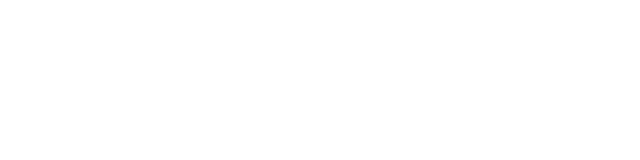
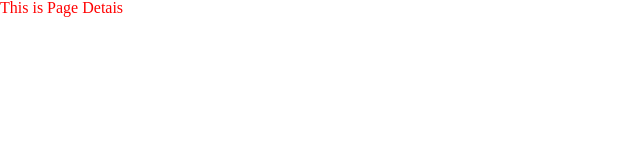
Before and after one commit to HomeFU/home-fu-frontend-public, a React (Vite) app in the folder home-fu/: page /details in a window 1280 px wide. Before the commit this address had no page. Shown: the top 160 px of the page, without its empty margins (0-640 px from the left). Built offline with nearby package versions, Linux system fonts and the light colour scheme; a web font is replaced by a local one.

Commit message:
feature/created details page

```diff
--- a/home-fu/src/App.tsx
+++ b/home-fu/src/App.tsx
@@ -1,12 +1,14 @@
 import "./App.css";
 import { BrowserRouter, Routes, Route } from "react-router-dom";
-import Home from "./pages/Home";
+import Home from "./pages/Home/Home";
+import { Details } from "./pages/Details/Details";
 
 function App() {
   return (
     <BrowserRouter>
       <Routes>
         <Route path="/" element={<Home/>}></Route>
+        <Route path="/details" element={<Details/>}></Route>
       </Routes>
     </BrowserRouter>
   );
--- /dev/null
+++ b/home-fu/src/pages/Details/Details.tsx
@@ -0,0 +1,7 @@
+import style from "./details.module.scss"
+
+export const Details = () => {
+    return (<>
+        <h1 className={style.h1}>This is Page Detais</h1>
+    </>)
+}
--- /dev/null
+++ b/home-fu/src/pages/Details/details.module.scss
@@ -0,0 +1,3 @@
+.h1 {
+    color: red;
+}
```
Also changed, not shown: home-fu/src/pages/Home/Home.tsx (renamed from home-fu/src/pages/Home.tsx, +5 -5 lines), home-fu/src/pages/Home/home.module.scss (renamed from home-fu/src/pages/home.module.scss).
